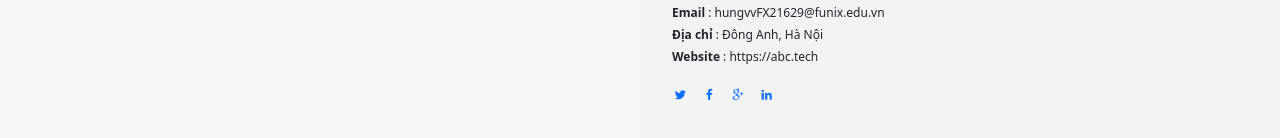
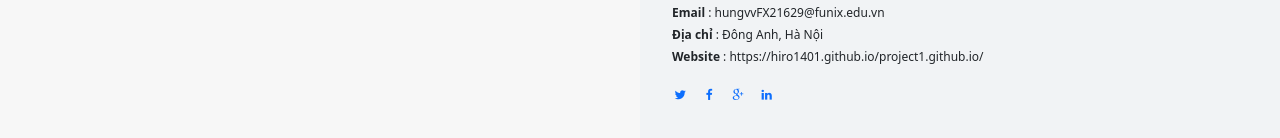
Before and after one commit to Hiro1401/project1.github.io, a plain HTML site: page index.html in a window 1280 px wide. Shown: the part 632-770 px from the top of the page. Drawn offline with nearby package versions, Linux system fonts and the light colour scheme.

Commit message:
Update index.html

```diff
--- a/index.html
+++ b/index.html
@@ -69,7 +69,7 @@
               <span class="fw-bold">Email</span> : hungvvFX21629@funix.edu.vn
             </li>
             <li><span class="fw-bold">Địa chỉ</span> : Đông Anh, Hà Nội</li>
-            <li><span class="fw-bold">Website</span> : https://abc.tech</li>
+            <li><span class="fw-bold">Website</span> : https://hiro1401.github.io/project1.github.io/</li>
           </ul>
           <ul class="social-network p-0 d-flex">
             <li class="">
```
